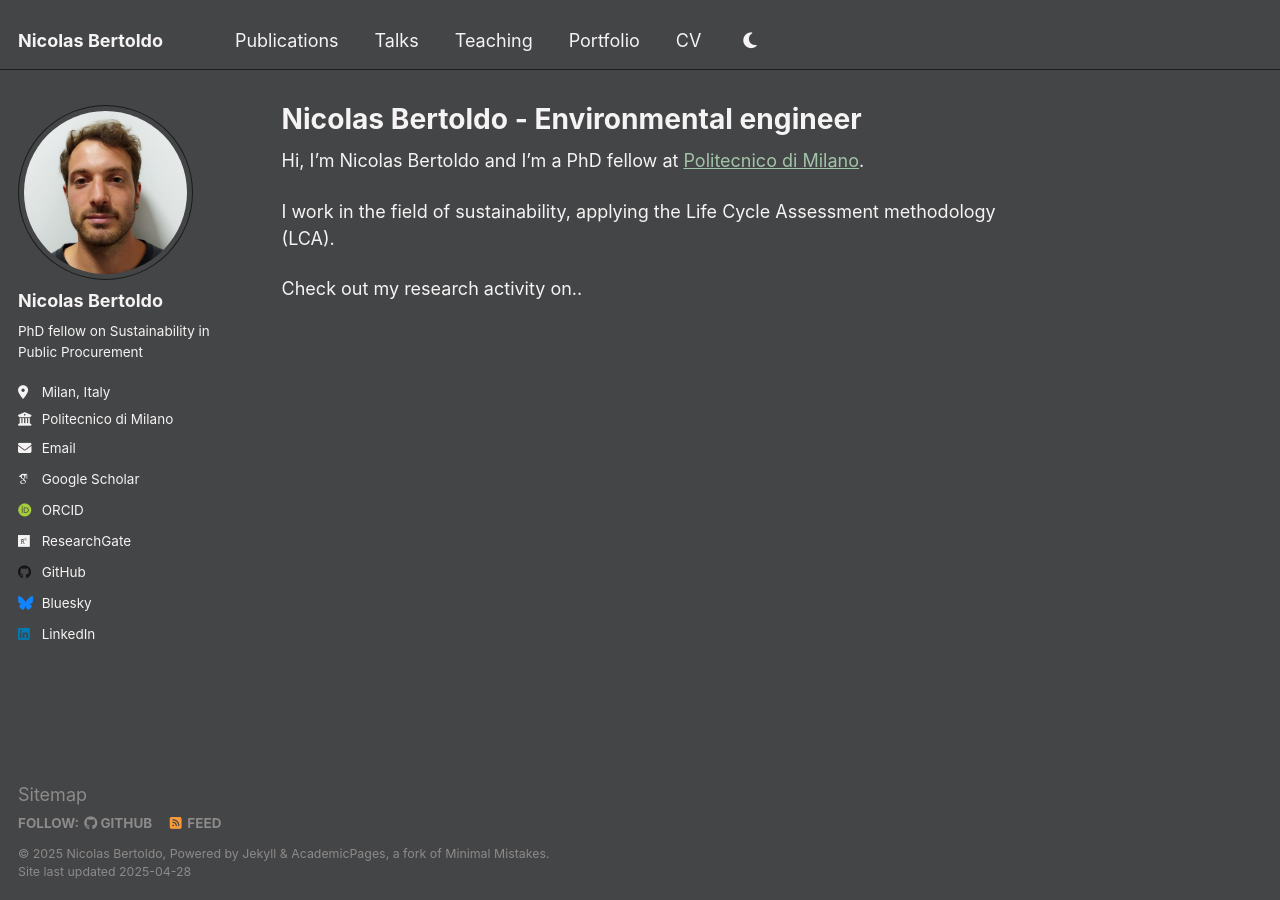
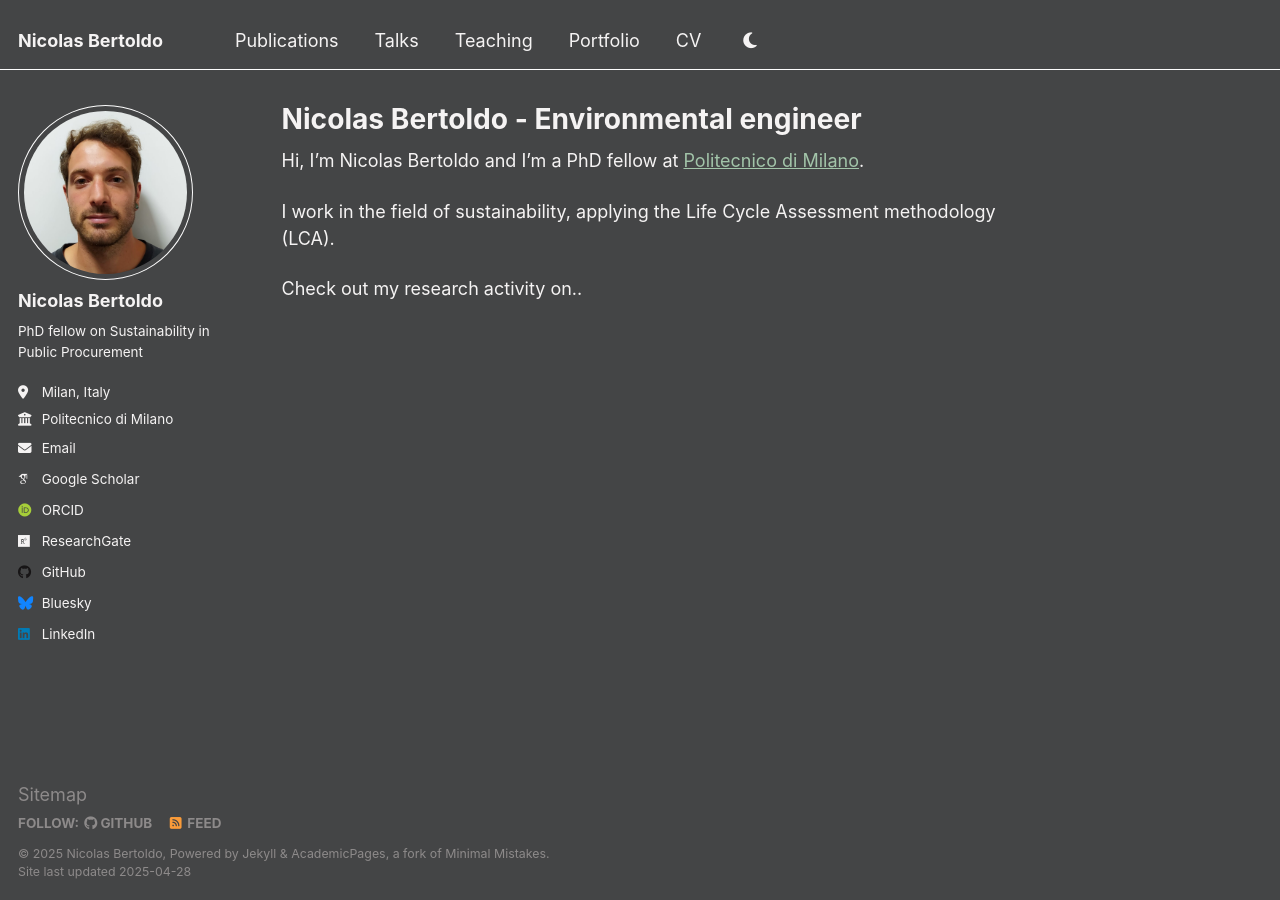
Before and after one commit to Nick-Bertoldo/Nick-Bertoldo.github.io, a Jekyll site: the page built from _pages/about.md, in a window 1280 px wide. Built offline with Jekyll 4.4.1, drawn with Linux system fonts in a browser that asks for light colours; some web fonts are replaced.

Commit message:
Add global border color variable to dark theme for improved styling

```diff
--- a/_sass/theme/_dark.scss
+++ b/_sass/theme/_dark.scss
@@ -33,6 +33,7 @@ $sidebar-screen-min-width   : 1024px;
 html[data-theme="dark"] {
     --global-base-color                 : #{$gray};
     --global-bg-color                   : #{$bg};
+    --global-border-color               : #{$lighter-gray};
     --global-code-text-color            : #{$lighter-gray};
     --global-fig-caption-color          : mix(#000,  #{$light-gray}, 25%);
     --global-link-color                 : #{$green};
```
